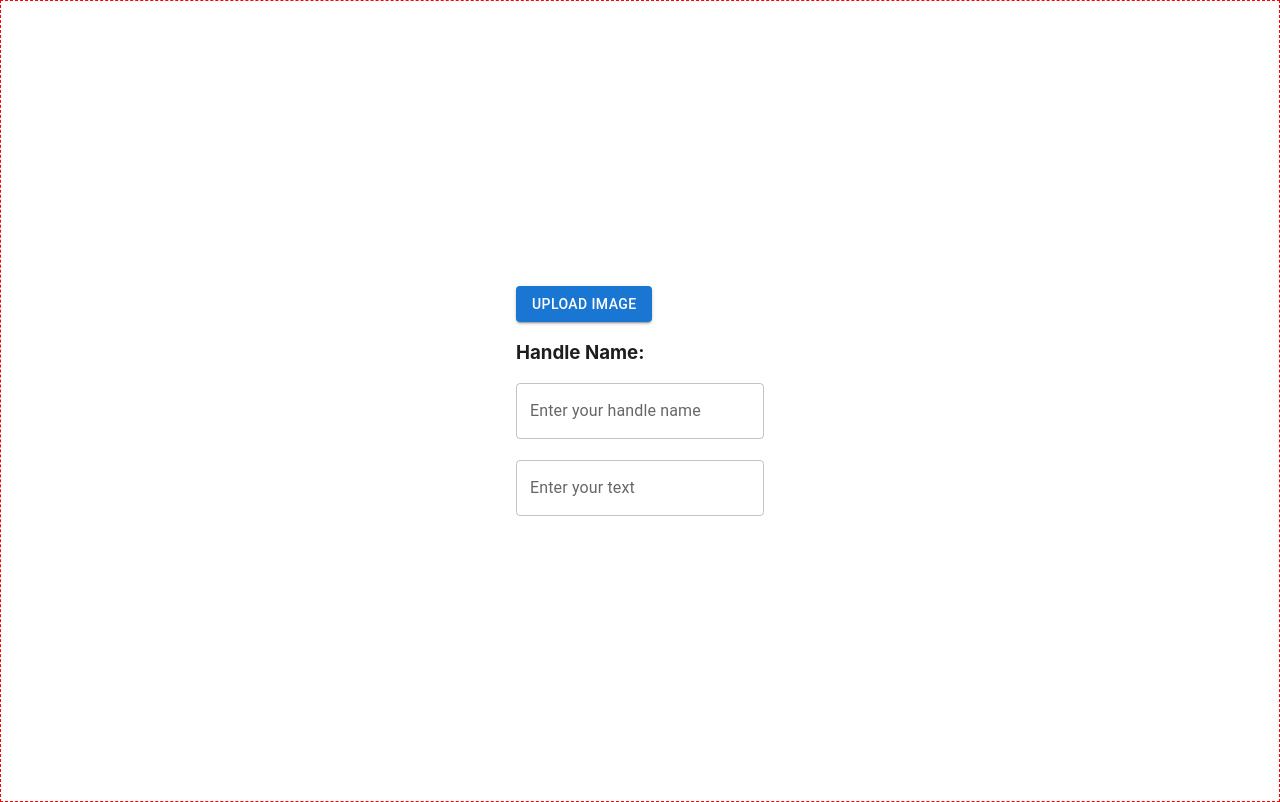
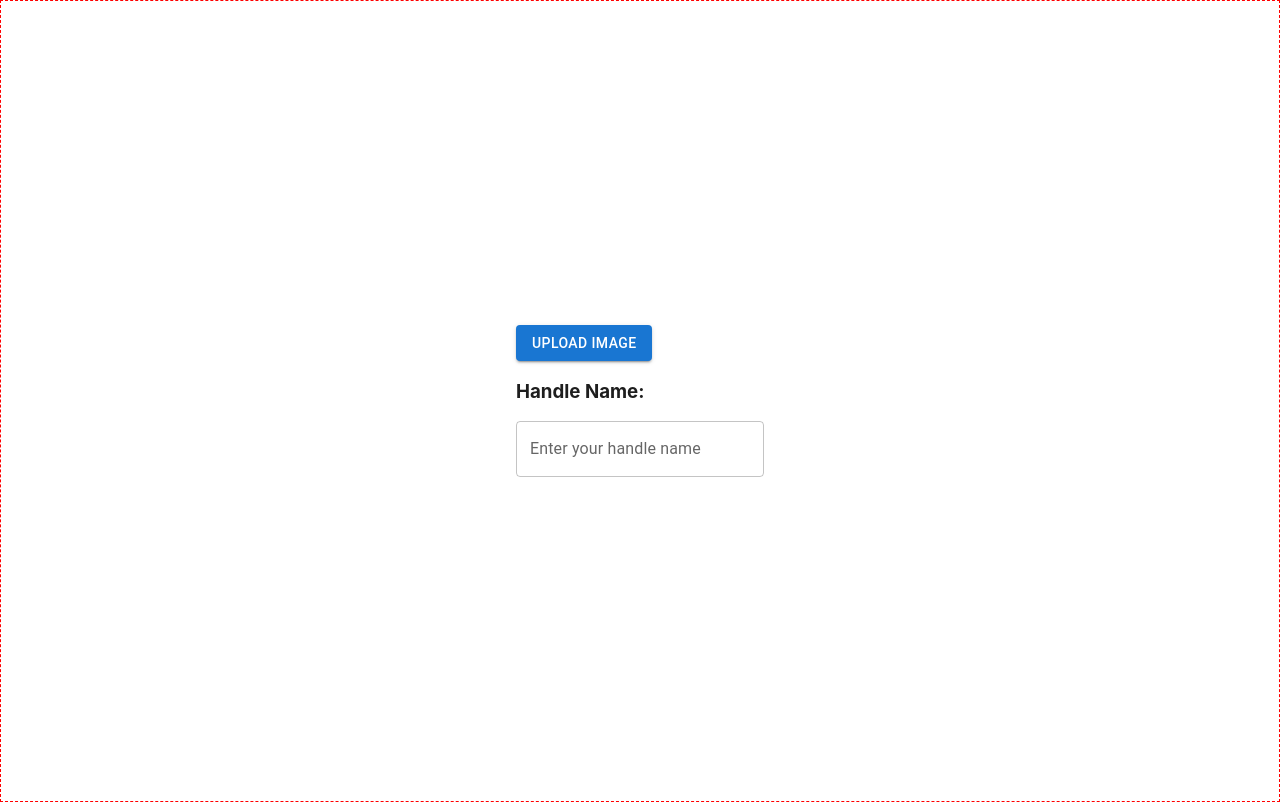
Before and after one commit to DouglasVDM/carousel-generator, a React (Create React App) app: page / in a window 1280 px wide. Built offline with nearby package versions, Linux system fonts and the light colour scheme.

Commit message:
Moved text input to FileUpload component

```diff
--- a/src/components/Pdf.js
+++ b/src/components/Pdf.js
@@ -1,41 +1,10 @@
-
-import React, { useState } from "react";
+import React from "react";
 import FileUpload from "./FileUpload";
-import { Box, TextField } from "@mui/material";
 
 const Pdf = () => {
-  const [text, setText] = useState("");
-
-  // const onSubmit = ()=>{
-  // }:
-
-  const handleChange = (event) => {
-    event.preventDefault();
-    const pdfText = event.target.value;
-    setText(pdfText);
-  };
-
   return (
     <div className="input-container">
-      <div>
-        <FileUpload />
-      </div>
-      <div>
-        <h1>{text}</h1>
-      </div>
-      <Box>
-        <TextField
-          data-testid="pdf"
-          id="outlined-basic"
-          label="Enter your text"
-          variant="outlined"
-          type="text"
-          name="input-text"
-          value={text}
-          onChange={handleChange}
-          placeholder="Enter your text here"
-        />
-      </Box>
+      <FileUpload />
     </div>
   );
 };
```
